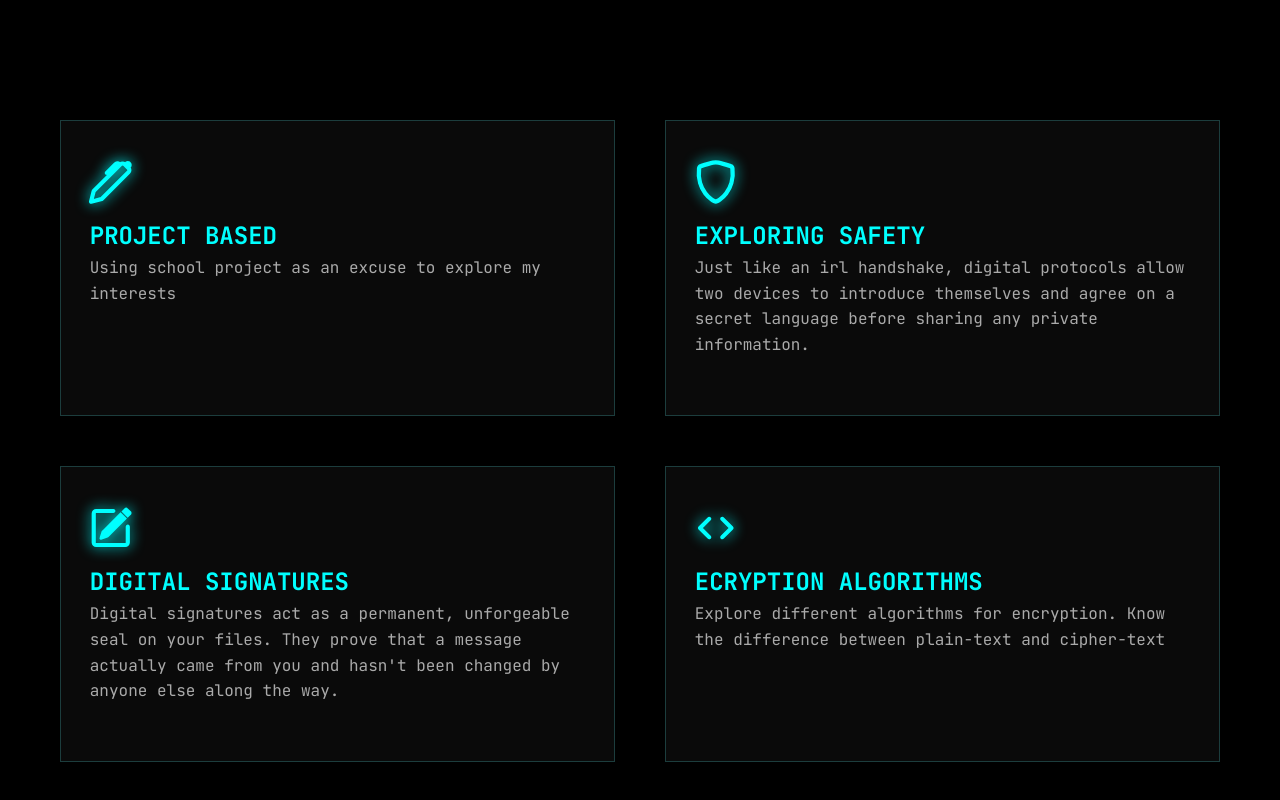
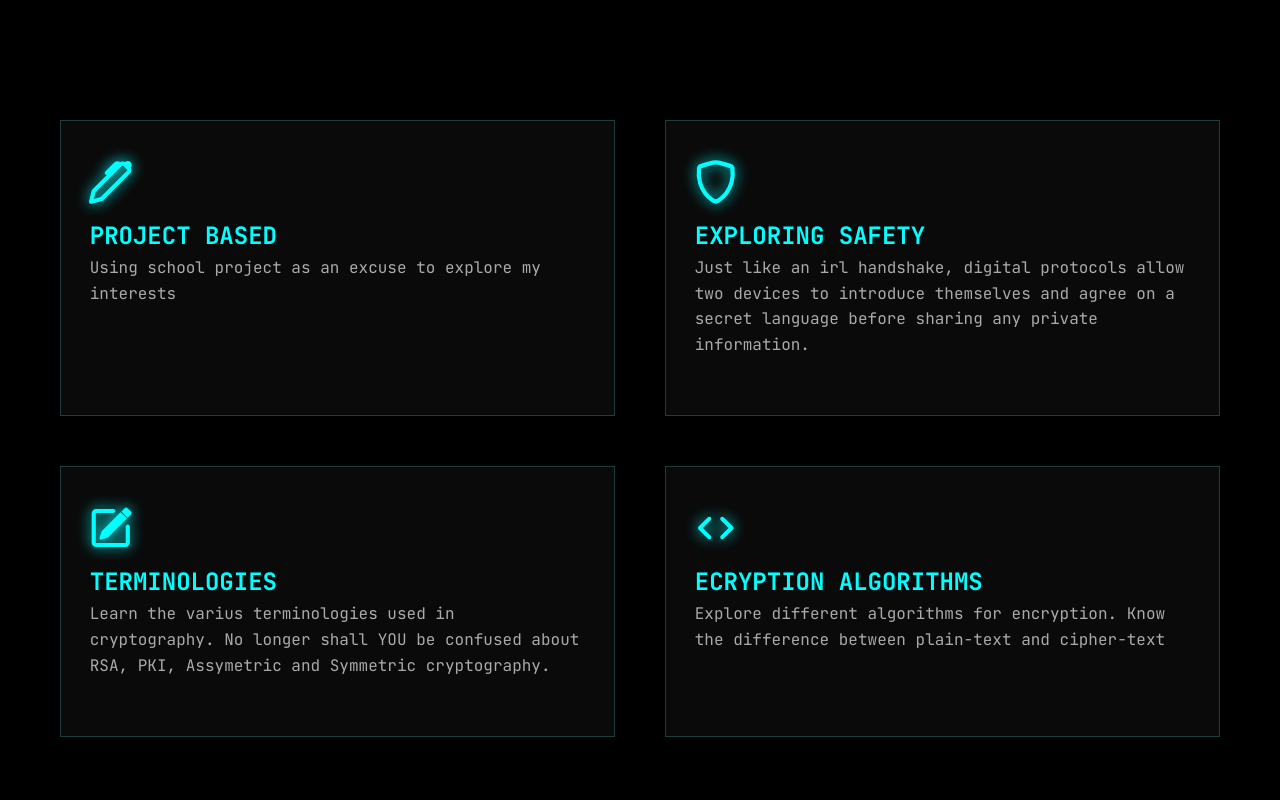
Before and after one commit to swamp-chan/CIPHER-WIKI, a plain HTML site: page about.html in a window 1280 px wide. Shown: the part 594-1394 px from the top of the page. Drawn offline with nearby package versions, Linux system fonts and the light colour scheme.

Commit message:
fixed some stuff i didnt like

```diff
--- a/about.html
+++ b/about.html
@@ -59,8 +59,11 @@
         </div>
         <div class="box_button">
           <i class="bi bi-pencil-square icon"></i>
-          <h5>DIGITAL SIGNATURES</h5>
-          <p class="box_para">Digital signatures act as a permanent, unforgeable seal on your files. They prove that a message actually came from you and hasn't been changed by anyone else along the way.</p>
+          <h5>TERMINOLOGIES</h5>
+          <p class="box_para">
+            Learn the varius terminologies used in cryptography.
+            No longer shall YOU be confused about RSA, PKI, Assymetric and Symmetric cryptography.
+          </p>
         </div>
         <div class="box_button">
           <i class="bi bi-code icon"></i>
```
